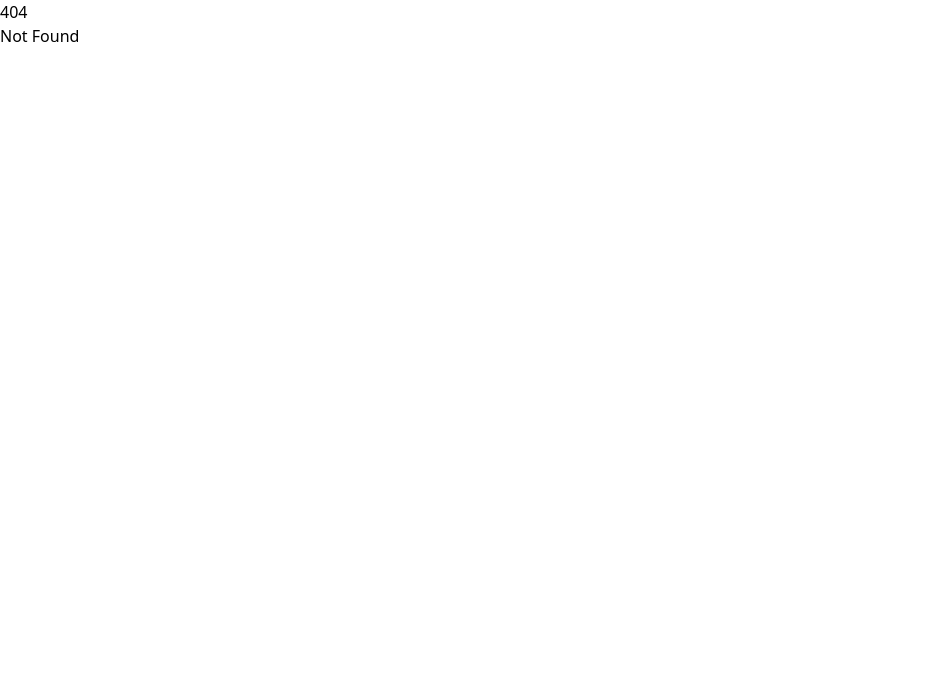
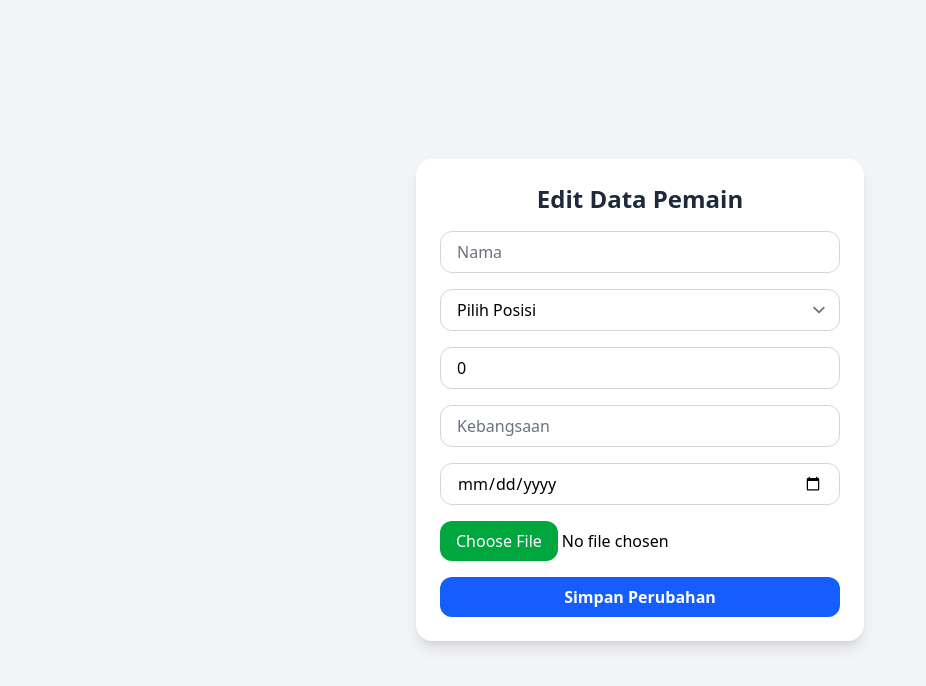
Before and after one commit to rulibelajar/ruli-web, a SvelteKit app: page /admin/manchester_united/edit/1 in a window 1280 px wide. Before the commit this address had no page. Shown: the top 686 px of the page, without its empty margins (0-926 px from the left). Built offline with nearby package versions, Linux system fonts and the light colour scheme; no server answers; the database is empty.

Commit message:
before add height column

```diff
--- a/src/routes/admin/+page.svelte
+++ b/src/routes/admin/+page.svelte
@@ -16,7 +16,7 @@
 			<ul class="space-y-2">
 				<li>
 					<a
-						href="/dir/man_utd"
+						href="/admin/manchester_united"
 						class="block w-full rounded-lg bg-blue-500 px-4 py-2 font-medium text-white transition hover:bg-blue-600"
 					>
 						🔗 Ke Data Manchester United
--- a/src/routes/admin/manchester_united/+page.svelte
+++ b/src/routes/admin/manchester_united/+page.svelte
@@ -1,5 +1,4 @@
 <script>
-	const red = 'text-red-600';
 	const name = 'Data Manchester United';
 	let { data } = $props();
 </script>
@@ -29,12 +28,15 @@
 					<span class="text-lg font-semibold">{player.name}</span>
 				</div>
 				<div class="flex gap-4">
+					<a href="/admin/manchester_united/edit/{player.id}"
+						><button
+							class="rounded bg-green-600 px-4 py-2 text-white transition-all hover:bg-green-700 focus:outline-none"
+							>Edit</button
+						></a
+					>
+
 					<button
-						class="rounded bg-green-500 px-4 py-2 text-white transition-all hover:bg-green-600 focus:outline-none"
-						>Edit</button
-					>
-					<button
-						class="rounded bg-red-500 px-4 py-2 text-white transition-all hover:bg-red-600 focus:outline-none"
+						class="rounded bg-red-600 px-4 py-2 text-white transition-all hover:bg-red-300 focus:outline-none"
 						>Remove</button
 					>
 				</div>
--- /dev/null
+++ b/src/routes/admin/manchester_united/edit/[id]/+page.server.ts
@@ -0,0 +1,15 @@
+import { supabase } from '$lib/supabaseClient';
+
+export async function load({ params }) {
+	const id = params.id;
+
+	const { data, error } = await supabase.from('players').select('*').eq('id', id).single();
+
+	if (error) {
+		console.error('Supabase error:', error.message);
+	}
+
+	return {
+		player: data ?? null
+	};
+}
--- /dev/null
+++ b/src/routes/admin/manchester_united/edit/[id]/+page.svelte
@@ -0,0 +1,134 @@
+<script lang="ts">
+	import { supabase } from '$lib/supabaseClient';
+	export let data;
+	import { goto } from '$app/navigation';
+
+	let player = data.player;
+
+	let file: File | null = null;
+	let message = '';
+	let uploading = false;
+
+	// Pre-fill data dari Supabase
+	let name = player?.name ?? '';
+	let position = player?.position ?? '';
+	let number = player?.number ?? 0;
+	let nationality = player?.nationality ?? '';
+	let age = player?.age ?? '';
+	let image = player?.image ?? '';
+
+	async function handleSubmit() {
+		message = '';
+		uploading = true;
+
+		let imageUrl = image;
+
+		if (file) {
+			const fileExt = file.name.split('.').pop();
+			const fileName = `${Date.now()}.${fileExt}`;
+			const filePath = `uploads/${fileName}`;
+
+			const { error: uploadError } = await supabase.storage
+				.from('ruli')
+				.upload(filePath, file, { contentType: file.type });
+
+			if (uploadError) {
+				message = `Upload gagal: ${uploadError.message}`;
+				uploading = false;
+				return;
+			}
+
+			const { data: publicData } = supabase.storage.from('ruli').getPublicUrl(filePath);
+			imageUrl = publicData.publicUrl;
+		}
+
+		const { error: updateError } = await supabase
+			.from('players')
+			.update({
+				name,
+				position,
+				number,
+				nationality,
+				age,
+				image: imageUrl
+			})
+			.eq('id', player.id);
+
+		uploading = false;
+
+		if (updateError) {
+			message = `Update gagal: ${updateError.message}`;
+		} else {
+			// ✅ Langsung redirect kalau sukses
+			goto('/admin/manchester_united');
+		}
+	}
+</script>
+
+<div class="flex min-h-screen items-center justify-center bg-gray-100 px-4">
+	<form
+		on:submit|preventDefault={handleSubmit}
+		class="w-full max-w-md space-y-4 rounded-2xl bg-white p-6 shadow-lg"
+	>
+		<h2 class="text-center text-2xl font-bold text-gray-800">Edit Data Pemain</h2>
+
+		<input
+			bind:value={name}
+			placeholder="Nama"
+			required
+			class="w-full rounded-xl border border-gray-300 px-4 py-2 outline-none focus:ring-2 focus:ring-blue-500"
+		/>
+
+		<select
+			bind:value={position}
+			required
+			class="w-full rounded-xl border border-gray-300 bg-white px-4 py-2 outline-none focus:ring-2 focus:ring-blue-500"
+		>
+			<option value="" disabled selected>Pilih Posisi</option>
+			<option value="Goalkeeper">Goalkeeper</option>
+			<option value="Defender">Defender</option>
+			<option value="Midfielder">Midfielder</option>
+			<option value="Forward">Forward</option>
+		</select>
+
+		<input
+			type="number"
+			bind:value={number}
+			placeholder="Nomor"
+			required
+			class="w-full rounded-xl border border-gray-300 px-4 py-2 outline-none focus:ring-2 focus:ring-blue-500"
+		/>
+
+		<input
+			bind:value={nationality}
+			placeholder="Kebangsaan"
+			required
+			class="w-full rounded-xl border border-gray-300 px-4 py-2 outline-none focus:ring-2 focus:ring-blue-500"
+		/>
+
+		<input
+			type="date"
+			bind:value={age}
+			required
+			class="w-full rounded-xl border border-gray-300 px-4 py-2 outline-none focus:ring-2 focus:ring-blue-500"
+		/>
+
+		<input
+			type="file"
+			accept="image/*"
+			on:change={(e) => {
+				const target = e.target as HTMLInputElement;
+				file = target?.files?.[0] ?? null;
+			}}
+			class="w-full file:cursor-pointer file:rounded-xl file:border-0 file:bg-green-600 file:px-4 file:py-2 file:text-white"
+		/>
+
+		<button
+			type="submit"
+			class="w-full rounded-xl bg-blue-600 py-2 font-semibold text-white transition hover:bg-blue-700"
+			disabled={uploading}
+		>
+			{uploading ? 'Mengunggah...' : 'Simpan Perubahan'}
+		</button>
+	</form>
+</div>
```
